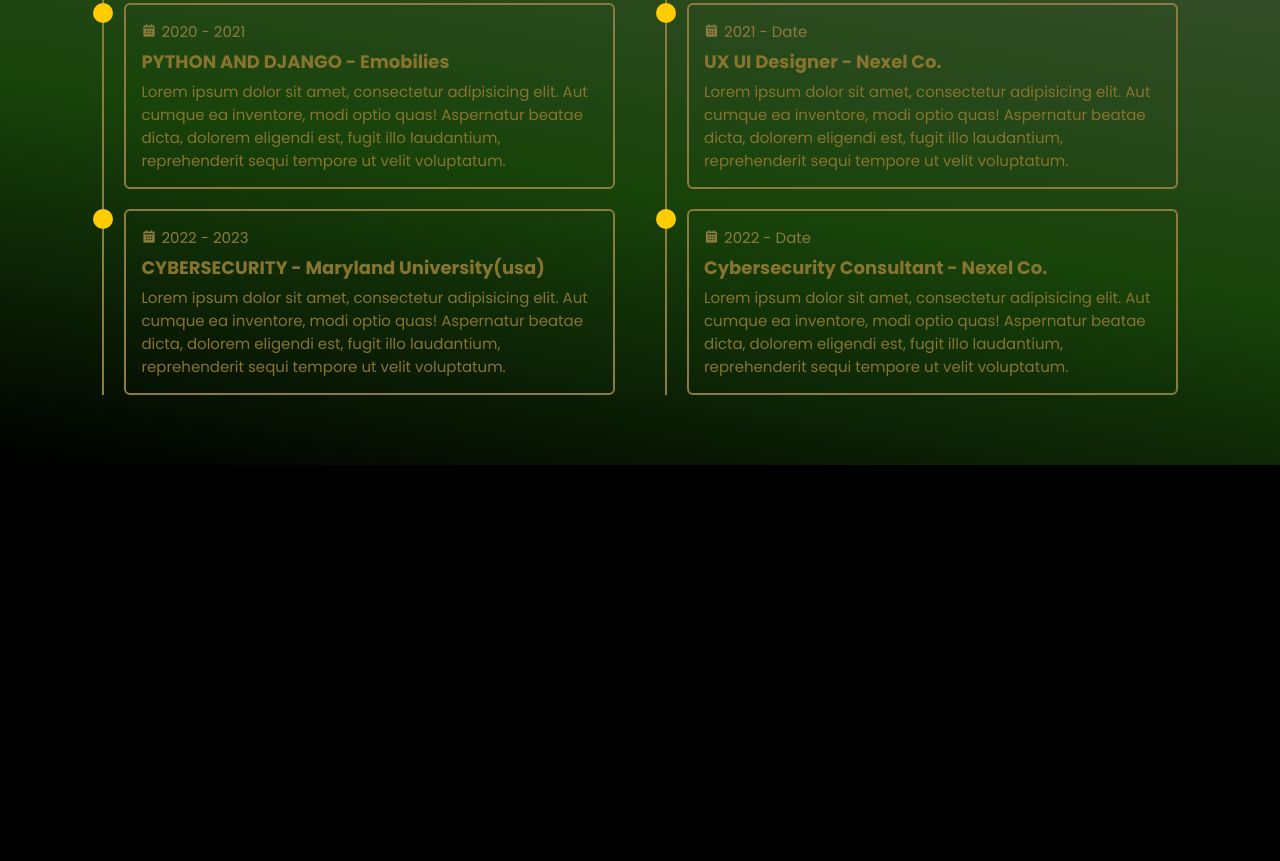
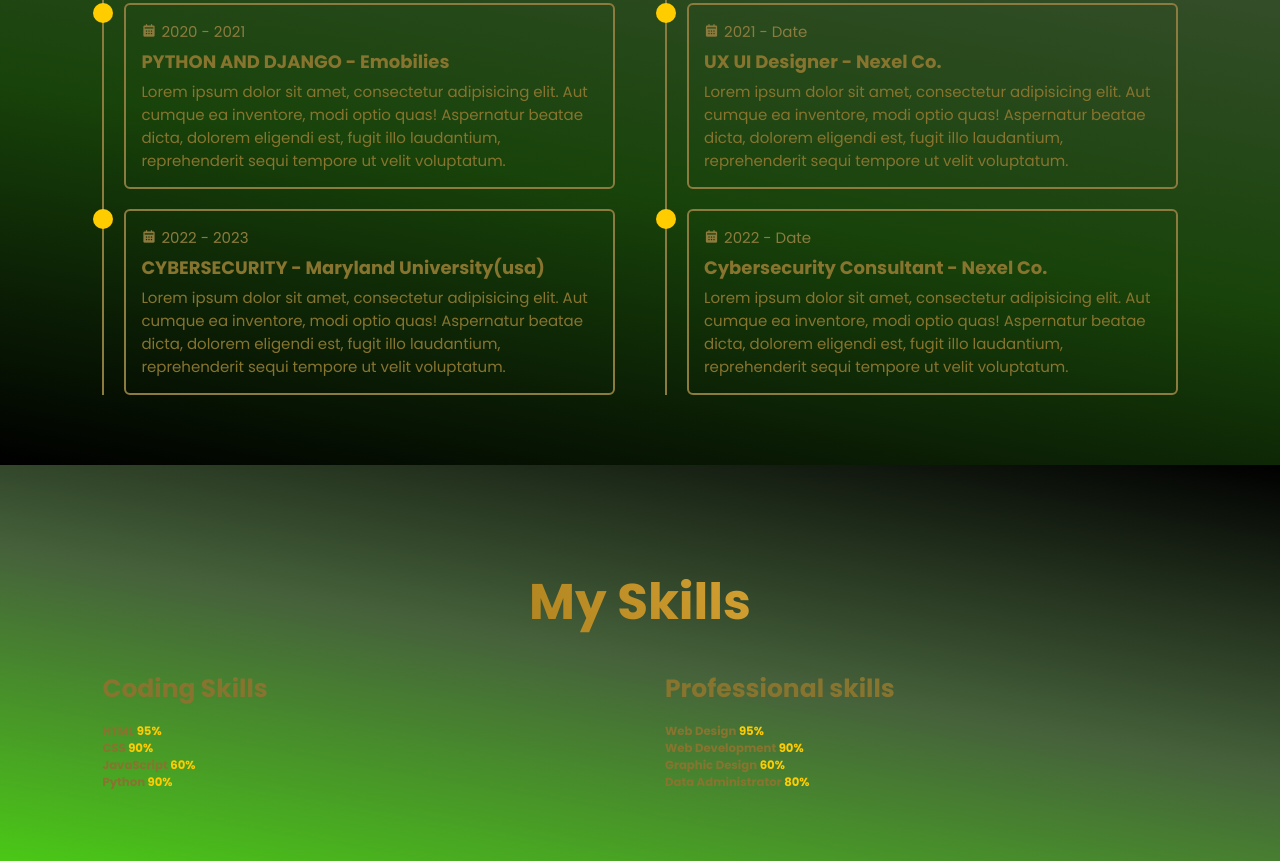
Before and after one commit to rodgerstar/portfolio_website, a plain HTML site: page index.html in a window 1280 px wide. Shown: the part 2082-2943 px from the top of the page. Before the commit the page ends 2547 px from the top, so only its background shows below. Drawn offline with nearby package versions, Linux system fonts and the light colour scheme.

Commit message:
skills section

```diff
--- a/index.html
+++ b/index.html
@@ -151,7 +151,67 @@
                 </div>
             </div>
         </div>
+    </div>
+</section>
+<section class="skills">
+    <h2 class="heading">My <span>Skills</span></h2>
 
+    <div class="skillsRow">
+        <div class="skillsColumn">
+            <h3 class="title">Coding Skills</h3>
+
+            <div class="skillBox">
+                <div class="skillContent">
+                    <div class="progress">
+                        <h3>HTML <span>95%</span></h3>
+                        <div class="bar"><span></span></div>
+                    </div>
+
+                    <div class="progress">
+                        <h3>CSS <span>90%</span></h3>
+                        <div class="bar"><span></span></div>
+                    </div>
+
+                    <div class="progress">
+                        <h3>JavaScript <span>60%</span></h3>
+                        <div class="bar"><span></span></div>
+                    </div>
+
+                    <div class="progress">
+                        <h3>Python <span>90%</span></h3>
+                        <div class="bar"><span></span></div>
+                    </div>
+                </div>
+            </div>
+        </div>
+
+        <div class="skillsColumn">
+            <h3 class="title">Professional skills</h3>
+
+            <div class="skillBox">
+                <div class="skillContent">
+                    <div class="progress">
+                        <h3>Web Design <span>95%</span></h3>
+                        <div class="bar"><span></span></div>
+                    </div>
+
+                    <div class="progress">
+                        <h3>Web Development <span>90%</span></h3>
+                        <div class="bar"><span></span></div>
+                    </div>
+
+                    <div class="progress">
+                        <h3>Graphic Design <span>60%</span></h3>
+                        <div class="bar"><span></span></div>
+                    </div>
+
+                    <div class="progress">
+                        <h3>Data Administrator <span>80%</span></h3>
+                        <div class="bar"><span></span></div>
+                    </div>
+                </div>
+            </div>
+        </div>
 
     </div>
 </section>
--- a/style.css
+++ b/style.css
@@ -376,3 +376,20 @@ span {
     font-size: 1.5rem;
     padding-top: .5rem;
 }
+.skills{
+    min-height: auto;
+    padding-bottom: 7rem;
+    background: linear-gradient(190deg, #000000, #46623b, #4ac816);
+}
+.skills .skillsRow {
+    display: flex;
+    flex-wrap: wrap;
+    gap: 5rem;
+}
+.skillsRow .skillsColumn {
+    flex: 1 1 40rem;
+}
+.skillsColumn .title {
+    font-size: 2.5rem;
+    margin: 0 0 1.5rem;
+}
```
